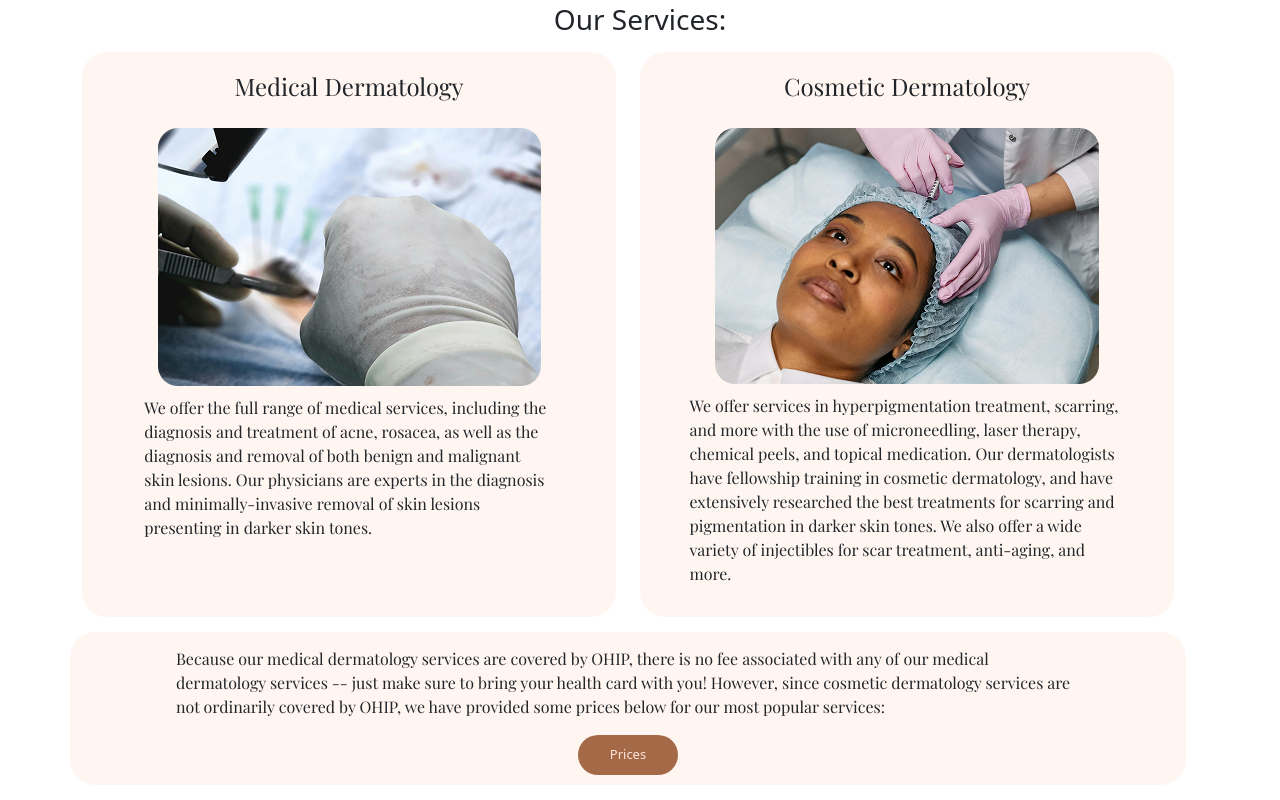
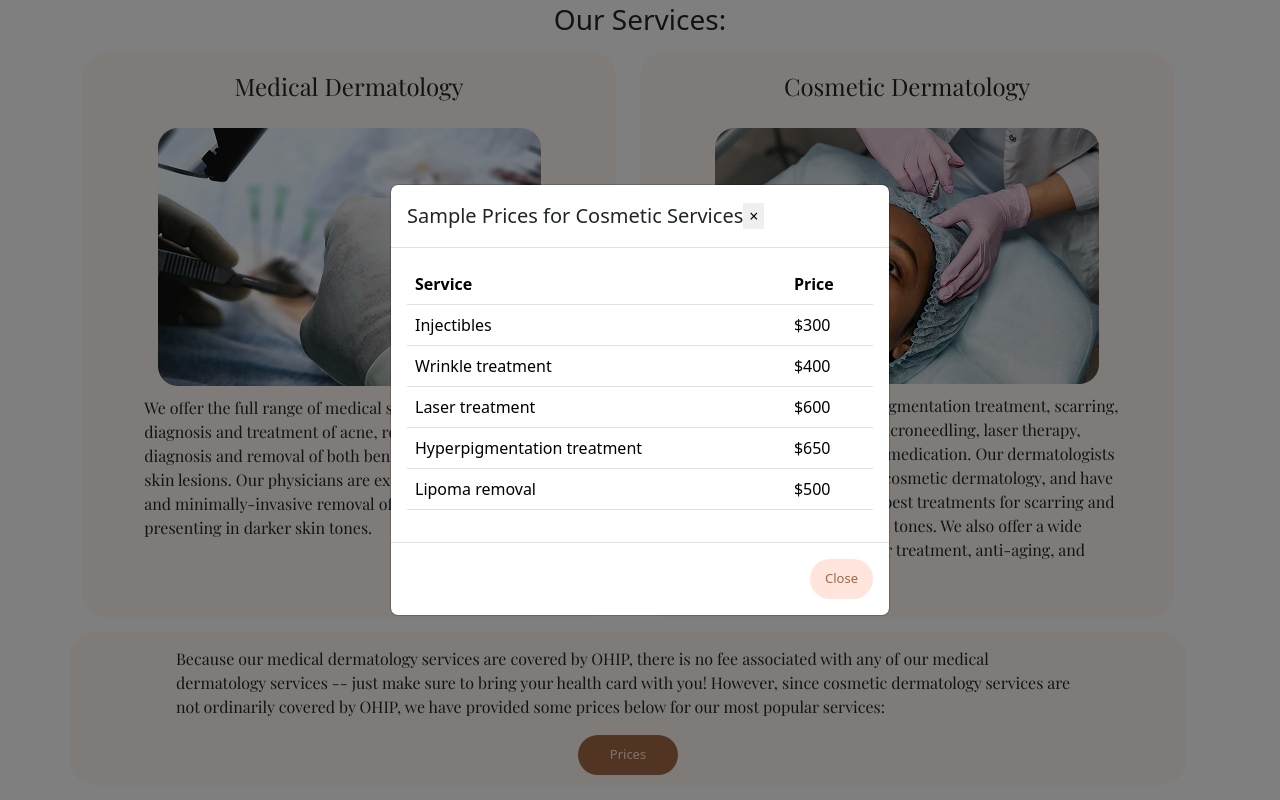
Before and after one commit to zkmacdon/SEG3125-Project1, a plain HTML site: page services.html in a window 1280 px wide. Both pictures are taken after a click on the button "Prices". Shown: the part 97-897 px from the top of the page. Drawn offline with nearby package versions, Linux system fonts and the light colour scheme.

Commit message:
added prices, more formatting

```diff
--- a/services.html
+++ b/services.html
@@ -10,7 +10,7 @@
 </head>
 <body>
     <nav class="navbar navbar-expand-lg navbar-light bg-light">
-        <a class="navbar-brand px-2" href="#">Shades Clinic</a>
+      <a class="navbar-brand px-2" href="index.html">Shades Clinic</a>
         <button class="navbar-toggler" type="button" data-toggle="collapse" data-target="#navbarNav" aria-controls="navbarNav" aria-expanded="false" aria-label="Toggle navigation">
           <span class="navbar-toggler-icon"></span>
         </button>
@@ -93,7 +93,7 @@
                 <div class="container" style="padding-bottom: 10px;">
                     <div class="row">
                       <div class="col text-center">
-                        <button class="mainbutton" style="width: 100px;">Prices</button>
+                        <button class="mainbutton" style="width: 100px;" data-toggle="modal" data-target = "#pricesModal">Prices</button>
                       </div>
                     </div>
                   </div>
@@ -102,7 +102,65 @@
         </div>
     </div>
 
+    <div class="modal fade" id="pricesModal" tabindex="-1" role="dialog" aria-labelledby="pricesModalTitle" aria-hidden="true">
+      <div class="modal-dialog modal-dialog-centered" role="document">
+        <div class="modal-content">
+          <div class="modal-header">
+            <h5 class="modal-title" id="pricesModalLongTitle">Sample Prices for Cosmetic Services</h5>
+            <button type="button" class="close" data-dismiss="modal" aria-label="Close" style="border: 0px;">
+              <span aria-hidden="true">&times;</span>
+            </button>
+          </div>
+          <div class="modal-body">
+            <table class="table">
+              <thead>
+                <tr>
+                  <th scope="col">Service</th>
 
+                  <th scope="col">Price</th>
+
+                </tr>
+              </thead>
+              <tbody>
+                <tr>
+
+                  <td>Injectibles</td>
+                  <td>$300</td>
+
+                </tr>
+                <tr>
+
+                  <td>Wrinkle treatment</td>
+                  <td>$400</td>
+
+                </tr>
+                <tr>
+
+                  <td>Laser treatment</td>
+                  <td>$600</td>
+
+                </tr>
+                <tr>
+
+                  <td>Hyperpigmentation treatment</td>
+                  <td>$650</td>
+
+                </tr>
+                <tr>
+
+                  <td>Lipoma removal</td>
+                  <td>$500</td>
+
+                </tr>
+              </tbody>
+            </table>
+          </div>
+          <div class="modal-footer">
+            <button type="button" class=" otherbutton" data-dismiss="modal">Close</button>
+          </div>
+        </div>
+      </div>
+    </div>
 
 
 
@@ -128,6 +186,25 @@
 
         }
 
+
+        .otherbutton {
+          background-color: #FFE5DC !important;
+          border: 0;
+          padding: 10px;
+          padding-left: 15px;
+          padding-right: 15px;
+          color: #A46946;
+          font-size: small;
+          border-radius: 25px;
+        }
+
+
+        .otherbutton:hover{
+          background-color: #f7d0c3 !important;
+          color: #845134;
+
+        }
+
         h4, p {
             font-family: "Playfair Display", serif;
         }
```
Also changed, not shown: booking.html (+1 -1 lines), contact.html (+1 -1 lines), index.html (+26 -3 lines), 1 other file.
